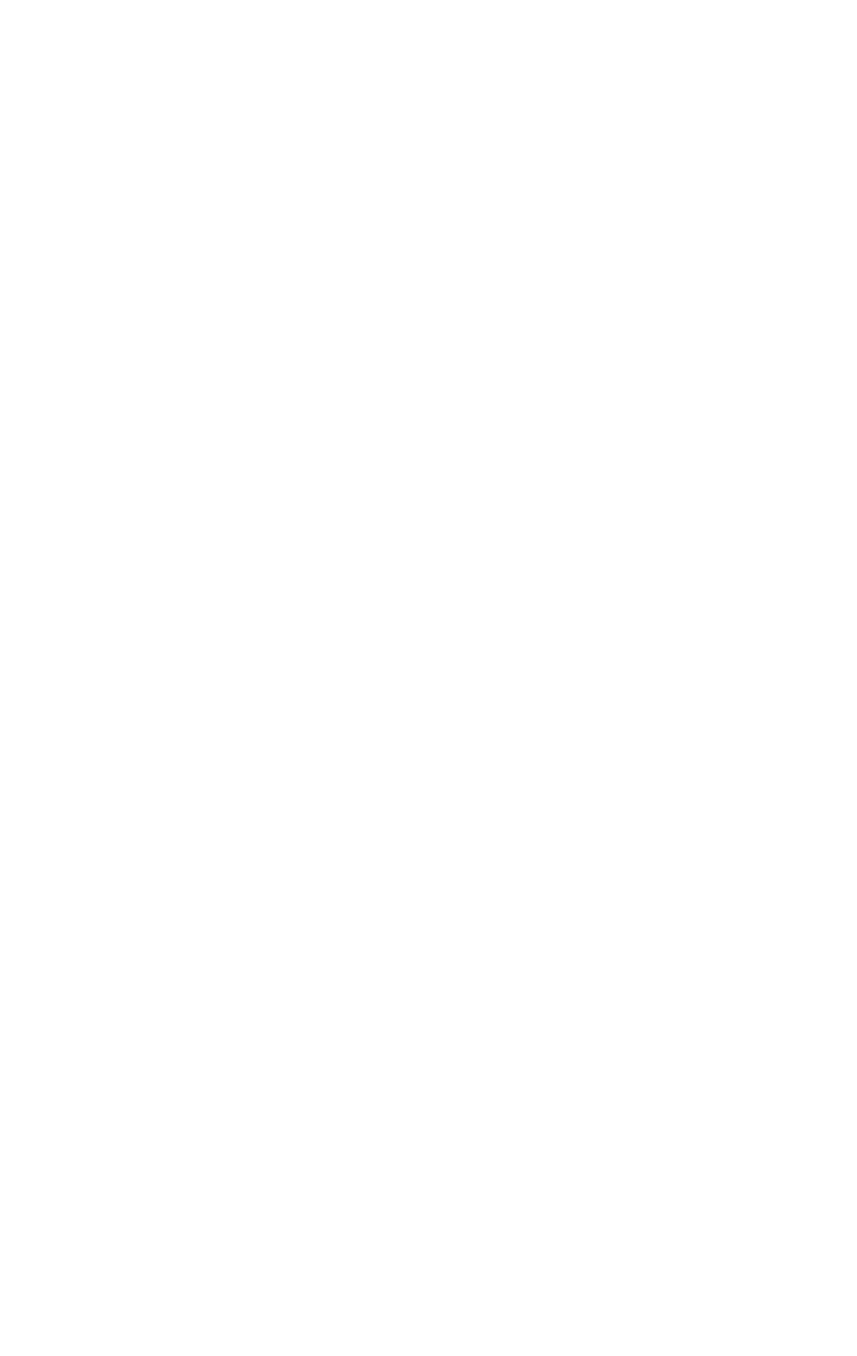
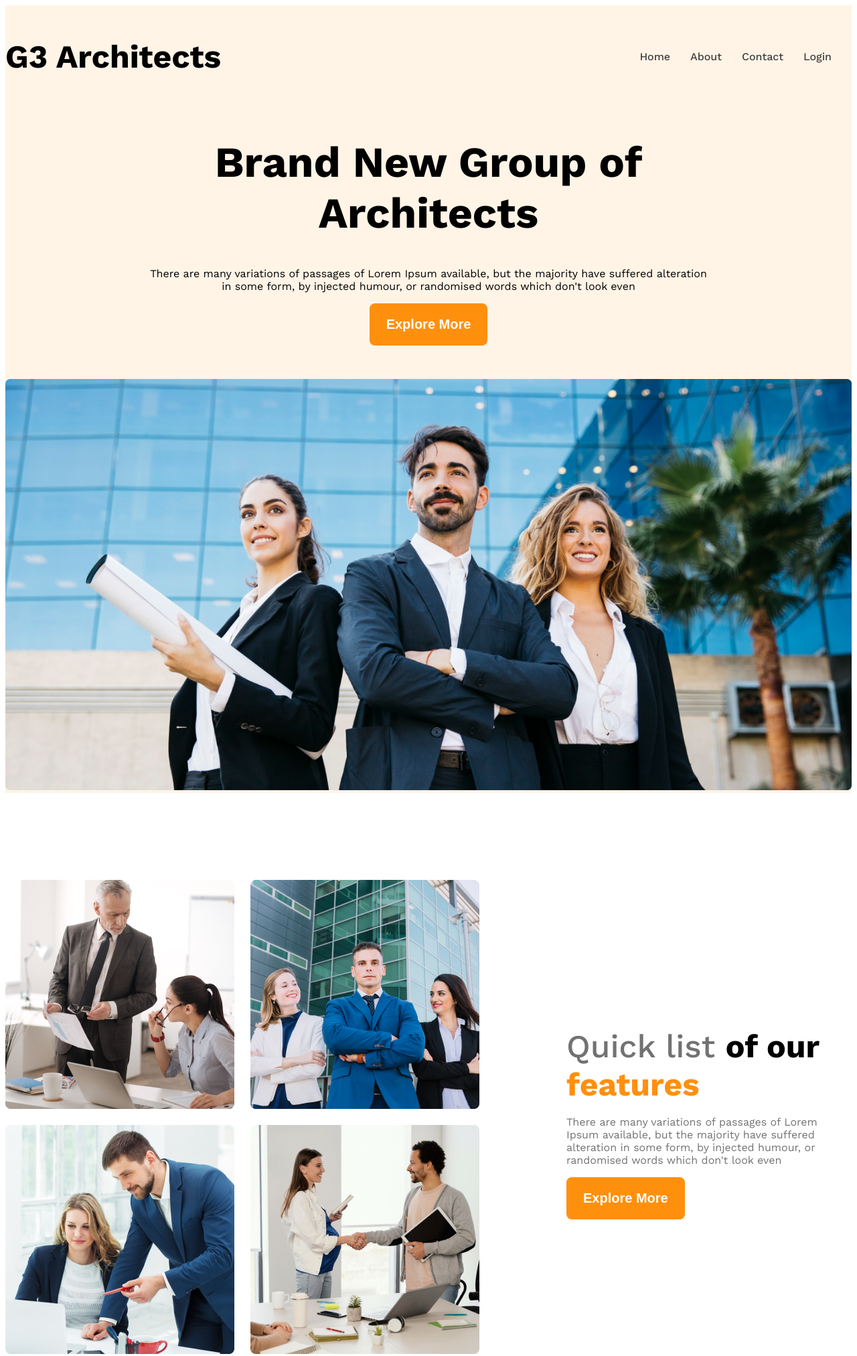
Before and after one commit to Hdmehedi/g3-architects-website, a plain HTML site: page index.html in a window 1280 px wide. Shown: the whole page at 67% size. Before the commit the page ends 800 px from the top, so only its background shows below. Drawn offline with nearby package versions, Linux system fonts and the light colour scheme.

Commit message:
new update

```diff
--- a/index.html
+++ b/index.html
@@ -6,11 +6,57 @@
     <title>G3 Architects</title>
     <link rel="stylesheet" href="/style.css">
 </head>
-<body>
-     <header>
+<body class="work-sans-font">
+     <header class="bg-light">
+       <nav class="navbar display-flex">
+        <h3 class="brand">G3 Architects</h3>
+        <div class="nav-links">
+         <ul class="nav-link display-flex">
 
+          <li class="nav-item"><a href="" class="nav-link text-gray">Home</a></li>
+          <li class="nav-item"><a href="" class="nav-link text-gray">About</a></li>
+          <li class="nav-item"><a href="" class="nav-link text-gray">Contact </a></li>
+          <li class="nav-item"><a href="" class="nav-link text-gray">Login</a></li>
+         </ul>
+
+        </div>
+       </nav>
+       <div class="banner">
+         <div class="banner-content">
+            <h1 class="banner-title">Brand New
+                Group of Architects
+                </h1>
+                <p class="banner-description">
+                    There are many variations of passages of Lorem Ipsum available, but the majority have suffered alteration in some form, by injected humour, or randomised words which don't look even
+                </p>
+                <button class="btn-primary">Explore More</button>
+         </div>
+            <img class="banner-image" src="./images/banner.png" alt="">
+       </div>
      </header>
      <main>
+       <section class="teams display-flex">
+        <div class="teams-img-container">
+            <img src="./images/team1.png" alt="">
+            <img src="./images/team2.png" alt="">
+            <img src="./images/team3.png" alt="">
+            <img src="./images/team4.png" alt="">
+
+        </div>
+        <div class="our-features">
+            <h3 class="features-title">
+                <span class="text-light-gray" id="quick-list">Quick list </span> <span class="" id="of-our">of our </span> <span id="features">features</span>
+            </h3>
+            <p class="features-description text-light-gray">
+                There are many variations of passages of Lorem Ipsum available, but the majority have suffered alteration in some form, by injected humour, or randomised words which don't look even
+            </p>
+            <button class="btn-primary">
+                Explore More
+            </button>
+        </div>
+
+       </section>
+
 
      </main>
      <footer>
--- a/style.css
+++ b/style.css
@@ -0,0 +1,171 @@
+@import url('https://fonts.googleapis.com/css2?family=Work+Sans:ital,wght@0,100..900;1,100..900&display=swap');
+
+.work-sans-font {
+    font-family: "Work Sans", sans-serif;
+    font-optical-sizing: auto;
+    font-weight: 400;
+    font-style: normal;
+  }
+
+  /* shared style */
+   .display-flex{
+    display: flex;
+   }
+
+   /* Dark 02 */
+   .text-gray{
+    color: #424242;
+   }
+
+   /* Dark 03 */
+   .text-light-gray{
+        color: #727272;
+   }
+
+
+   .bg-light{
+    background-color: rgba(255, 144, 14, 0.1);
+   }
+
+   .btn-primary{
+    background-color: rgb(255, 144, 14);
+    color: white;
+    padding: 20px 25px;
+    font-size: 1.25rem;
+    font-weight: 600;
+    border-radius: 8px;
+    border: none;
+   }
+
+   main{
+       max-width: 1440px;
+       margin: 0 auto;
+   }
+
+   main > section{
+    margin-top: 130px;
+   }
+
+
+/* header styles */
+
+
+  /* navbar related styles */
+
+  .navbar{
+      justify-content: space-between;
+      align-items: center   ;
+  }
+
+  .nav-link{
+      text-decoration: none;
+      font-weight: 500;
+  }
+
+  .brand{
+    font-weight: 700;
+    font-size: 3rem;
+  }
+  .nav-item{
+    list-style: none;
+    margin-right: 30px;
+  }
+
+  .navbar, .banner{
+    max-width: 1440px;
+    margin: 0 auto;
+  }
+
+/* banner content */
+
+.banner-content{
+    max-width: 850px;
+    margin: 0 auto;
+    text-align: center;
+    margin-bottom: 50px;
+}
+.banner-title{
+    font-weight: 700;
+  font-size: 4rem;
+}
+.banner-image{
+    width: 100%;
+}
+
+/* team and features related */
+.teams{
+    align-items: center;
+}
+
+.teams-img-container{
+                display: grid;
+                grid-template-columns: repeat(2,1fr);
+                gap: 24px;
+}
+.our-features{
+    margin-left: 130px;
+    max-width: 530px;
+}
+
+
+
+#quick-list{
+    font-size: 3rem;
+    font-weight: 500;
+}
+
+#of-our{
+    font-size: 3rem;
+    font-weight: 700;
+
+}
+
+#features{
+    font-size: 3rem;
+    font-weight: 700;
+    color: rgb(255, 144, 14)
+}
+
+
+/* responsive media quary */
+
+@media screen and (max-width:576px) {
+    .navbar,
+     .nav-link,
+     .teams{
+        flex-direction: column;
+    }
+
+    .teams-img-container{
+        display: grid;
+        grid-template-columns: repeat(1,1fr);
+        gap: 24px;
+}
+
+.our-features{
+    margin-left: 20px;
+}
+}
+
+
+/* medium devise */
+
+@media screen and (min-width:576px) and (max-width:992px) {
+
+    .navbar,
+    .nav-link,
+    .teams{
+       flex-direction: column;
+   }
+
+   .teams-img-container{
+       display: grid;
+       grid-template-columns: repeat(2,1fr);
+       gap: 24px;
+}
+
+.our-features{
+   margin-left: 20px;
+}
+
+}
```
